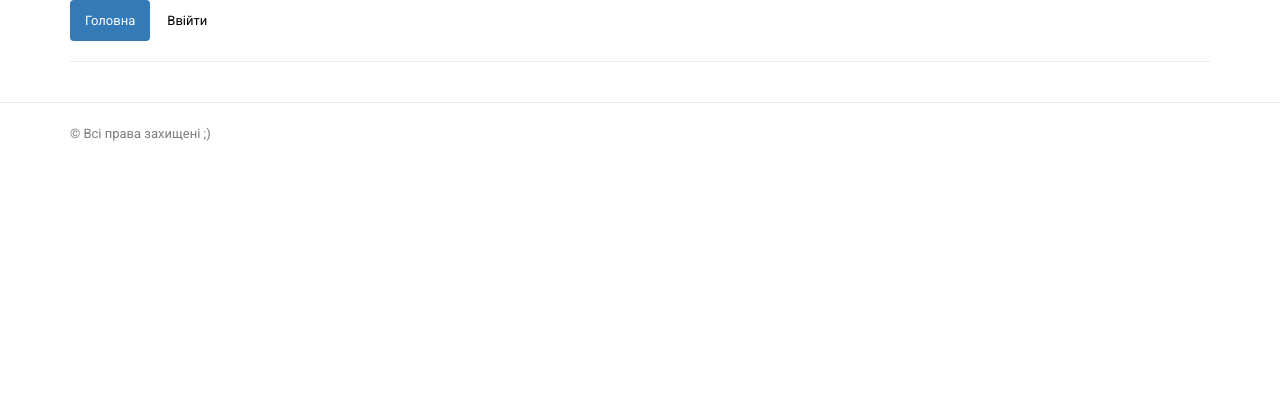
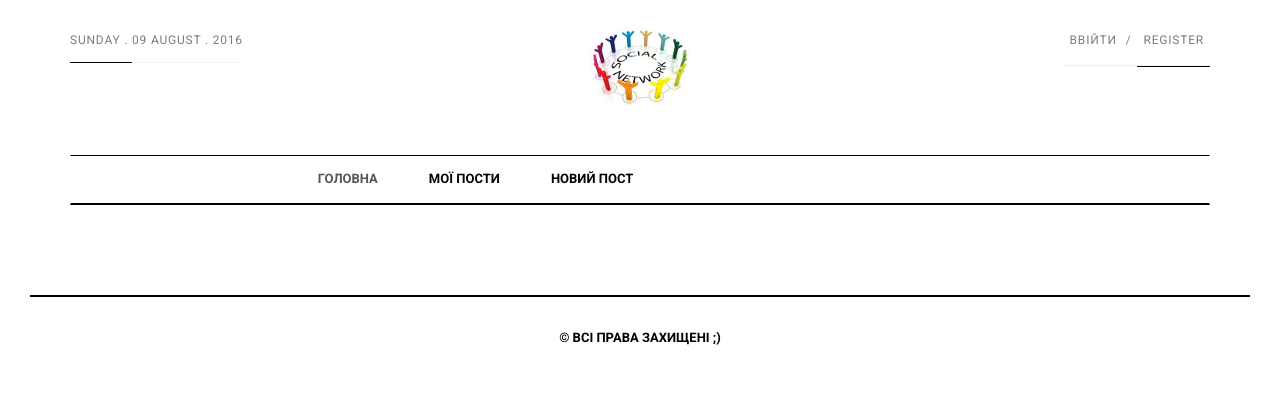
Before and after one commit to petrosernivka/book, a Django app: page / in a window 1280 px wide. Shown: the top 417 px of the page. Run offline with Django 3.2, Linux system fonts and the light colour scheme; data that the repository does not hold is empty; some libraries are stand-ins or nearby versions.

Commit message:
updated main page

```diff
--- a/post/templates/posts/posts.html
+++ b/post/templates/posts/posts.html
@@ -4,11 +4,46 @@
 {% block content %}
   {% csrf_token %}
   {% for post in posts %}
-      <h6>{{ post.post_date }}</h6>
-      <h4><a href="/posts/get/{{ post.id }}">{{ post.post_title }}</a></h4>
-      <p>{{ post.post_text }}</p>
-      <p><a href="/posts/addlike/{{ post.id }}/"><img src="{% static "like.png" %}" width="25px" height="25px"></a>{{ post.post_likes }}</p>
-      <p><a href="/posts/addunlike/{{ post.id }}/"><img src="{% static "unlike.png" %}" width="25px" height="25px"></a>{{ post.post_unlikes }}</p>
-      <hr>
+    <section id="entity_section" class="entity_section">
+      <div class="container">
+        <div class="row">
+          <div class="col-md-12">
+            <div class="entity_wrapper">
+                <div class="entity_title">
+                    <h1><a href="/posts/get/{{ post.id }}" target="_self">{{ post.post_title }}</a></h1>
+                </div>
+                <!-- entity_title -->
+
+                <div class="entity_meta">
+                    <a href="#">{{ post.post_date }}</a>, by: <a href="#">Автор поста</a>
+                </div>
+                <!-- entity_meta -->
+
+                <div class="entity_social">
+                    <a href="/posts/addlike/{{ post.id }}/" class="icons-sm sh-ic"><i class="fa fa-share-alt"></i><b>{{ post.post_likes }}</b>
+                        <span class="share_ic">Likes</span>
+                    </a>
+                    <a href="/posts/addunlike/{{ post.id }}/" class="icons-sm sh-ic"><i class="fa fa-share-alt"></i><b>{{ post.post_unlikes }}</b>
+                        <span class="share_ic">Unlikes</span>
+                    </a>
+                    <span>
+                        <a href="single.html" target="_self"><i class="fa fa-comments-o"></i>4</a> Comments
+                    </span>
+                </div>
+
+                <div class="entity_content">
+                    <p>{{ post.post_text }}</p>
+                </div>
+                <!-- entity_content -->
+            </div>
+            <!-- entity_wrapper -->
+          </div>
+          <!-- col-md-12 -->
+        </div>
+        <!-- row -->
+      </div>
+      <!-- container -->
+    </section>
+    <!-- entity_section -->
   {% endfor %}
 {% endblock %}
--- a/templates/wrapper.html
+++ b/templates/wrapper.html
@@ -28,23 +28,118 @@
   <link href="static/css/style.css" rel="stylesheet">
 </head>
 <body>
+  <div id="main-wrapper">
+  <!-- Page Preloader -->
+  <div id="preloader">
+      <div id="status">
+          <div class="status-mes"></div>
+      </div>
+  </div>
+  <!-- preloader -->
+
+  <div class="uc-mobile-menu-pusher">
+  <div class="content-wrapper">
+  <section id="header_section_wrapper" class="header_section_wrapper">
       <div class="container">
-    <ul class="nav nav-pills">
-      <li role="presentation" class="active"><a href="/">Головна</a></li>
+          <div class="header-section">
+              <div class="row">
+                  <div class="col-md-4">
+                      <div class="left_section">
+                                              <span class="date">
+                                                  Sunday .
+                                              </span>
+                          <!-- Date -->
+                                              <span class="time">
+                                                  09 August . 2016
+                                              </span>
+                          <!-- Time -->
+                      </div>
+                      <!-- Left Header Section -->
+                  </div>
+                  <div class="col-md-4">
+                      <div class="logo">
+                          <a href="/"><img src="static/img/sn.jpeg"></a>
+                      </div>
+                      <!-- Logo Section -->
+                  </div>
+                  <div class="col-md-4">
+                      <div class="right_section">
+                          <ul class="nav navbar-nav">
                               {% if username %}
-        <li role="presentation"><a href="/auth/login/">Вийти ({{ username }})</a></li>
+                                <li><a href="/auth/logout/">Вийти ({{ username }})</a></li>
                               {% else %}
-        <li role="presentation"><a href="/auth/login/">Ввійти</a></li>
+                                <li><a href="/auth/login/">Ввійти</a></li>
                               {% endif %}
+                              <li><a href="#">Register</a></li>
+                              {% block login %}{% endblock %}
                           </ul>
-    <hr>
+                      </div>
+                      <!-- Right Header Section -->
+                  </div>
+              </div>
+          </div>
+          <!-- Header Section -->
+
+          <div class="navigation-section">
+              <nav class="navbar m-menu navbar-default">
+                  <div class="container">
+                      <div class="collapse navbar-collapse" id="#navbar-collapse-1">
+                          <ul class="nav navbar-nav main-nav">
+                              <li class="active"><a href="/">Головна</a></li>
+                              <li><a href="/">Мої пости</a></li>
+                              <li><a href="/">Новий пост</a></li>
+                          </ul>
+                      </div>
+                      <!-- .navbar-collapse -->
+                  </div>
+                  <!-- .container -->
+              </nav>
+              <!-- .nav -->
+          </div>
+          <!-- .navigation-section -->
+      </div>
+      <!-- .container -->
+  </section>
+  <!-- header_section_wrapper -->
+
   {% block content %}{% endblock %}
-    {% block login %}{% endblock %}
+
+  <section id="footer_section" class="footer_section">
+      <div class="footer_bottom_Section">
+          <div class="container">
+              <div class="row">
+                  <div class="footer">
+                      <div class="col-sm-12">
+                          <p>&copy; Всі права захищені ;)</p>
                       </div>
-  <hr>
-  <div class="container">
-    &copy; Всі права захищені ;)
                   </div>
+              </div>
+          </div>
+      </div>
+  </section>
+  </div>
+  <!-- #content-wrapper -->
 
+  </div>
+  <!-- .offcanvas-pusher -->
+
+  </div>
+  <!-- #main-wrapper -->
+
+  <!-- jquery Core-->
+  <script src="assets/js/jquery-2.1.4.min.js"></script>
+
+  <!-- Bootstrap -->
+  <script src="assets/js/bootstrap.min.js"></script>
+
+  <!-- Theme Menu -->
+  <script src="assets/js/mobile-menu.js"></script>
+
+  <!-- Owl carousel -->
+  <script src="assets/js/owl.carousel.min.js"></script>
+
+  <!-- Theme Script -->
+  <script src="assets/js/script.js"></script>
   </body>
+
   </html>
```
Also changed, not shown: static/img/sn.jpeg (added). Lines whose indentation alone changed are shown as unchanged.
